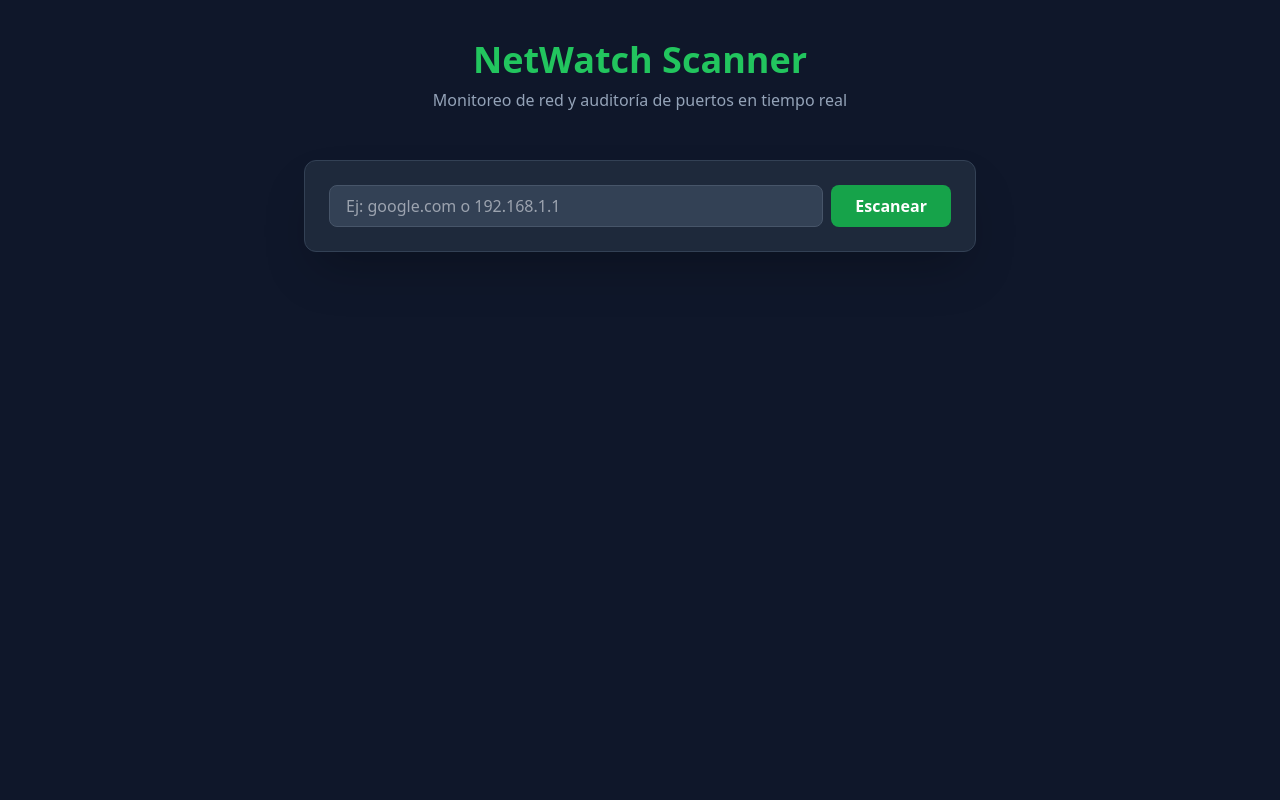
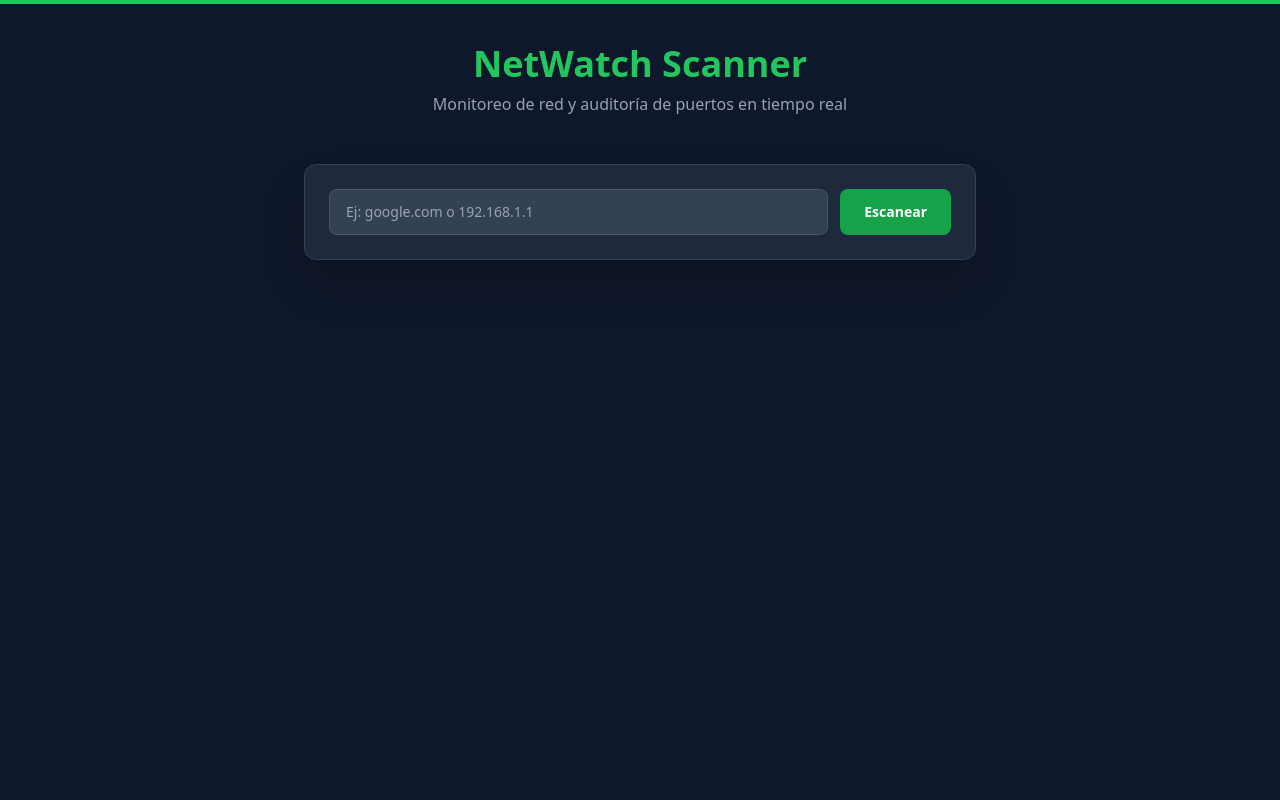
Before and after one commit to Benjamim023/network-monitoring-dashboard, a FastAPI app: page / in a window 1280 px wide. Run offline with FastAPI, Linux system fonts and the light colour scheme; some libraries are stand-ins or nearby versions.

Commit message:
Solucionando error de ping y optimizacion para moviles

```diff
--- a/templates/index.html
+++ b/templates/index.html
@@ -6,50 +6,54 @@
     <title>NetWatch - Security Dashboard</title>
     <script src="https://cdn.tailwindcss.com"></script>
 </head>
-<body class="bg-slate-900 text-white font-sans min-h-screen">
-    <div class="container mx-auto px-4 py-10">
-        <header class="text-center mb-12">
-            <h1 class="text-4xl font-bold text-green-500 mb-2">NetWatch Scanner</h1>
-            <p class="text-slate-400">Monitoreo de red y auditoría de puertos en tiempo real</p>
+<body class="bg-slate-900 text-white font-sans min-h-screen border-t-4 border-green-500">
+    <div class="container mx-auto px-4 py-6 md:py-10">
+        <header class="text-center mb-8 md:mb-12">
+            <h1 class="text-3xl md:text-4xl font-bold text-green-500 mb-2">NetWatch Scanner</h1>
+            <p class="text-slate-400 text-sm md:text-base">Monitoreo de red y auditoría de puertos en tiempo real</p>
         </header>
 
-        <div class="max-w-2xl mx-auto bg-slate-800 p-6 rounded-xl shadow-2xl border border-slate-700 mb-8">
-            <form action="/scan" method="get" class="flex gap-2">
+        <div class="max-w-2xl mx-auto bg-slate-800 p-4 md:p-6 rounded-xl shadow-2xl border border-slate-700 mb-8">
+            <form action="/scan" method="get" class="flex flex-col sm:flex-row gap-3">
                 <input type="text" name="target" placeholder="Ej: google.com o 192.168.1.1" required
-                       class="flex-1 bg-slate-700 border border-slate-600 rounded-lg px-4 py-2 focus:outline-none focus:border-green-500 text-white">
-                <button type="submit" class="bg-green-600 hover:bg-green-500 px-6 py-2 rounded-lg font-bold transition">
+                       class="flex-1 bg-slate-700 border border-slate-600 rounded-lg px-4 py-3 focus:outline-none focus:border-green-500 text-white text-sm">
+                <button type="submit" class="bg-green-600 hover:bg-green-500 px-6 py-3 rounded-lg font-bold transition text-sm active:scale-95">
                     Escanear
                 </button>
             </form>
         </div>
 
         {% if target %}
-        <div class="max-w-2xl mx-auto animate-fade-in">
-            <div class="bg-slate-800 rounded-xl border border-slate-700 overflow-hidden">
-                <div class="p-4 border-b border-slate-700 flex justify-between items-center">
-                    <h2 class="text-xl font-semibold">Resultados para: <span class="text-blue-400">{{ target }}</span></h2>
+        <div class="max-w-2xl mx-auto">
+            <div class="bg-slate-800 rounded-xl border border-slate-700 overflow-hidden shadow-lg">
+                <div class="p-4 border-b border-slate-700 flex flex-wrap justify-between items-center gap-2">
+                    <h2 class="text-lg font-semibold truncate">Resultados: <span class="text-blue-400">{{ target }}</span></h2>
                     <span class="px-3 py-1 rounded-full text-xs font-bold {{ 'bg-green-900 text-green-300' if estado == 'Online' else 'bg-red-900 text-red-300' }}">
                         {{ estado }}
                     </span>
                 </div>
 
-                <div class="p-6">
-                    <h3 class="text-slate-400 uppercase text-xs font-bold mb-4 tracking-widest">Puertos Abiertos Detectados</h3>
+                <div class="p-4 md:p-6">
+                    <h3 class="text-slate-400 uppercase text-[10px] font-bold mb-4 tracking-widest">Puertos Abiertos Detectados</h3>
 
+                    <div class="grid gap-3">
                         {% for p in puertos %}
                         <div class="flex justify-between items-center p-3 rounded-lg border {{ 'bg-red-900/20 border-red-500' if p.peligroso else 'bg-slate-700/50 border-slate-600' }}">
                             <div class="flex flex-col">
-                            <span class="font-mono {{ 'text-red-400' if p.peligroso else 'text-green-400' }}">PORT {{ p.puerto }}</span>
-                            <span class="text-xs text-slate-400">{{ p.servicio }}</span>
+                                <span class="font-mono text-sm {{ 'text-red-400' if p.peligroso else 'text-green-400' }}">PORT {{ p.puerto }}</span>
+                                <span class="text-[10px] text-slate-400 uppercase">{{ p.servicio }}</span>
                             </div>
 
                             {% if p.peligroso %}
-                        <span class="text-[10px] bg-red-600 text-white px-2 py-1 rounded font-bold animate-pulse">VULNERABLE</span>
+                            <span class="text-[9px] bg-red-600 text-white px-2 py-1 rounded font-bold animate-pulse">VULNERABLE</span>
                             {% else %}
-                        <span class="text-[10px] bg-green-500/20 text-green-400 px-2 py-1 rounded">SEGURO</span>
+                            <span class="text-[9px] bg-green-500/20 text-green-400 px-2 py-1 rounded border border-green-500/30 font-medium">SEGURO</span>
                             {% endif %}
                         </div>
+                        {% else %}
+                        <p class="text-slate-500 text-xs italic text-center py-2">No se encontraron puertos abiertos en los rangos comunes.</p>
                         {% endfor %}
+                    </div>
                 </div>
             </div>
         </div>
```
Lines whose indentation alone changed are shown as unchanged.
